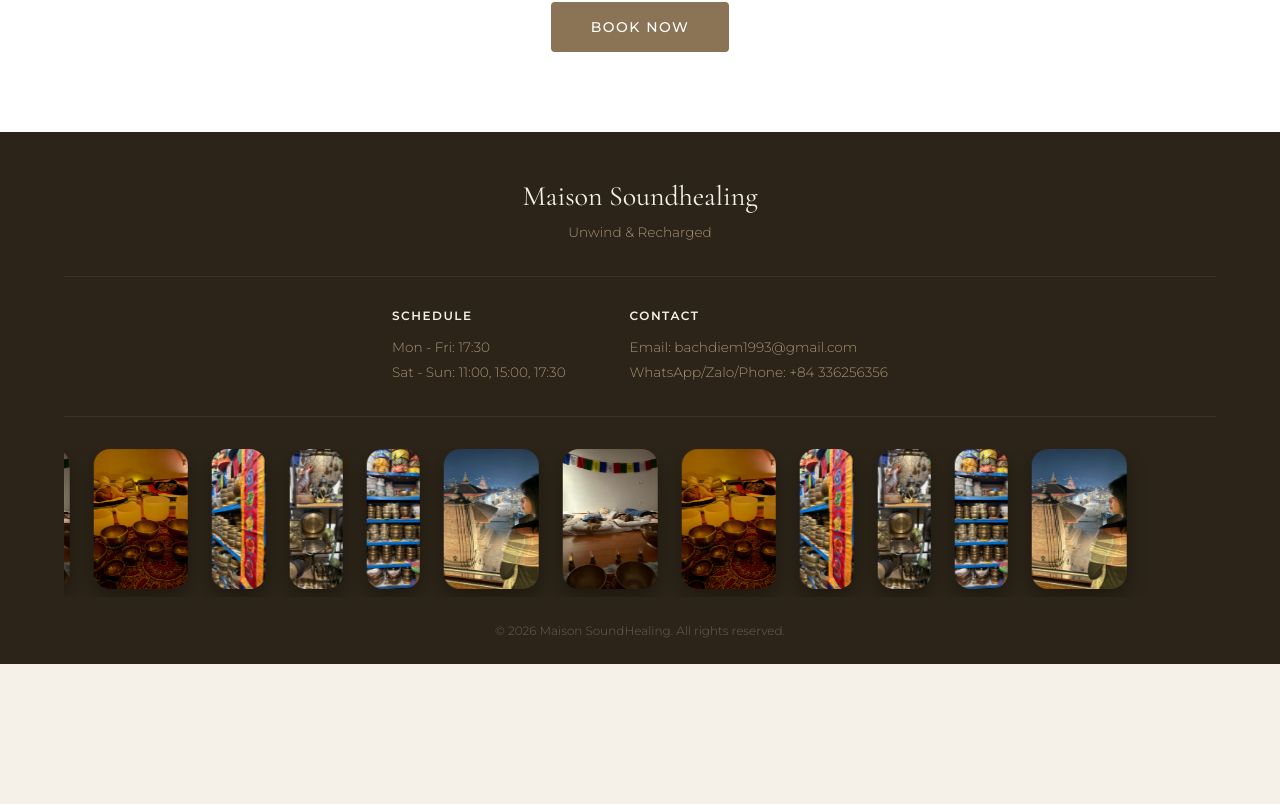
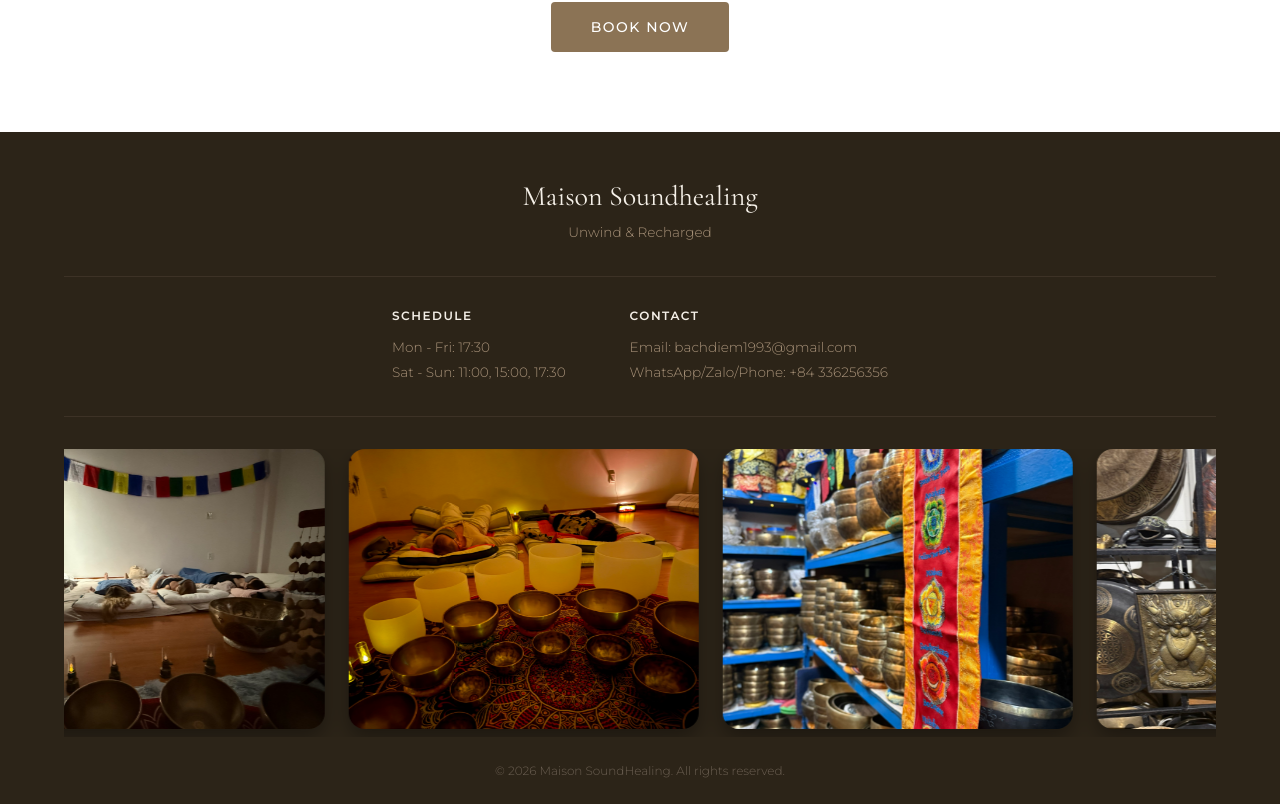
Before and after one commit to bachlinh010197/maison-healing-booking, a React (Vite) app: page / in a window 1280 px wide. Shown: the part 2924-3728 px from the top of the page. Before the commit the page ends 3588 px from the top, so only its background shows below. Built offline with nearby package versions, Linux system fonts and the light colour scheme; no server answers.

Commit message:
fix feedback of customer

```diff
--- a/src/App.css
+++ b/src/App.css
@@ -995,9 +995,13 @@
   animation-play-state: paused;
 }
 
+.footer-gallery-item {
+  flex-shrink: 0;
+}
+
 .footer-gallery-item img {
-  height: 140px;
-  width: auto;
+  height: 280px;
+  width: 350px;
   border-radius: var(--radius-lg);
   object-fit: cover;
   box-shadow: 0 8px 20px rgba(0, 0, 0, 0.35);
```
